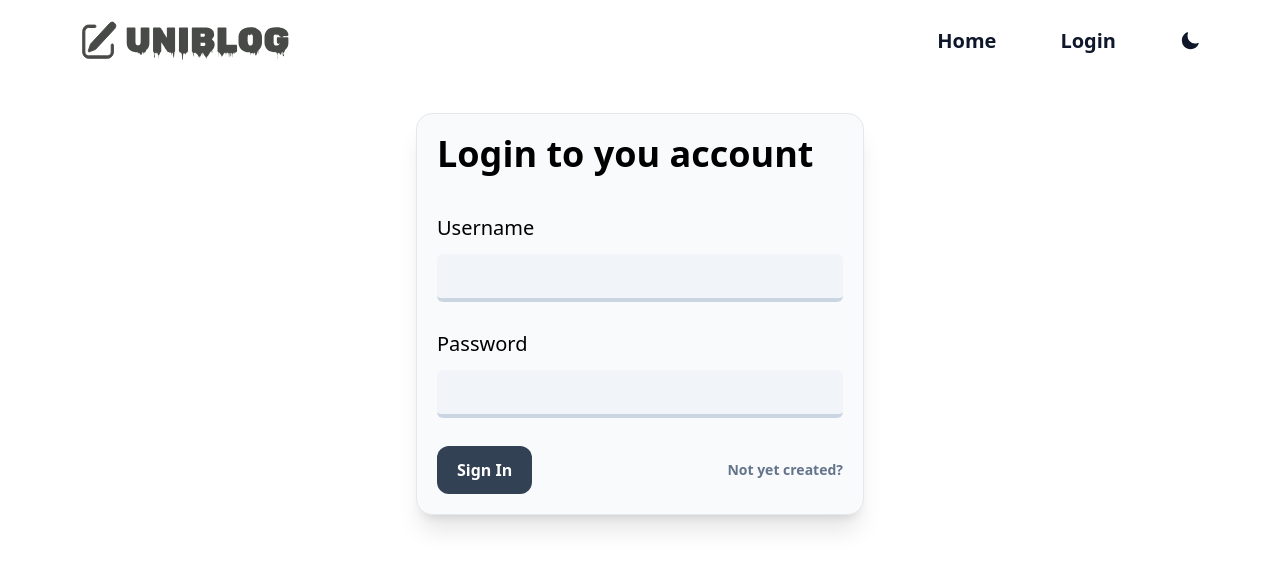
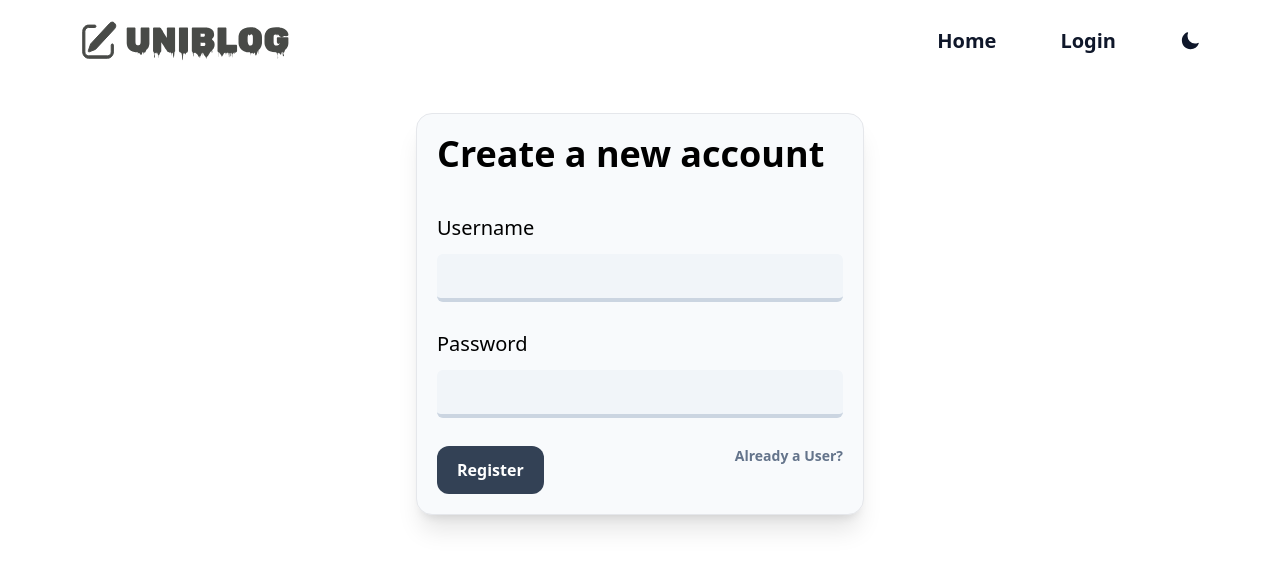
Before and after one commit to Rpaudel379/mern_stack_blog_article_frontend, a React (Vite) app: page /register in a window 1280 px wide. Shown: the top 568 px of the page. Built offline with nearby package versions, Linux system fonts and the light colour scheme.

Commit message:
fixed auth page

```diff
--- a/src/App.tsx
+++ b/src/App.tsx
@@ -1,5 +1,4 @@
 import { Routes, Route } from "react-router-dom";
-import Auth from "@pages/Auth";
 import Dashboard from "@pages/Dashboard";
 import Edit from "@pages/Dashboard/Edit";
 import Home from "@pages/Home";
@@ -9,6 +8,8 @@
 import NotFound from "@pages/NotFound";
 import ProtectedRoutes from "@components/ProtectedRoutes";
 import MyBlogs from "@/src/components/Home/MyBlogs";
+import Login from "@pages/Login";
+import Register from "@pages/Register";
 
 function App() {
   return (
@@ -35,8 +36,8 @@
         </Route>
         {/* protected <routes></routes> */}
 
-        <Route path="/login" element={<Auth />} />
-        <Route path="/register" element={<Auth />} />
+        <Route path="/login" element={<Login />} />
+        <Route path="/register" element={<Register />} />
         <Route path="*" element={<NotFound />} />
       </Routes>
     </div>
--- a/src/hooks/useAuth.ts
+++ b/src/hooks/useAuth.ts
@@ -35,7 +35,7 @@
   const navigate = useNavigate();
 
   const [user, setUser] = useState<User>(initialState);
-  const [isLogin, setIsLogin] = useState(pathname === "/login");
+  const isLogin = pathname === "/login";
   console.log(isLogin);
 
   const [loading, setLoading] = useState(false);
@@ -95,19 +95,6 @@
     setUser((user) => ({ ...user, [e.target.name]: e.target.value }));
   };
 
-  const handleToggleForm = () => {
-    // Change the URL based on the form being toggled
-    if (isLogin) {
-      navigate("/register");
-    } else {
-      navigate("/login");
-    }
-  };
-
-  useEffect(() => {
-    setIsLogin((prevState) => !prevState);
-  }, [pathname]);
-
   useEffect(() => {
     if (error.length) {
       if (error.includes("username")) {
@@ -124,8 +111,5 @@
     handleSubmit,
     handleChange,
     errorHighlight,
-
-    isLogin,
-    handleToggleForm,
   };
 };
--- a/src/pages/Auth.tsx
+++ b/src/pages/Login.tsx
@@ -1,22 +1,14 @@
 import useAuth from "@/src/hooks/useAuth";
+import { Link } from "react-router-dom";
 
-const Auth = () => {
-  const {
-    handleChange,
-    loading,
-    error,
-    errorHighlight,
-    handleSubmit,
-    isLogin,
-    handleToggleForm,
-  } = useAuth();
+const Login = () => {
+  const { handleChange, loading, error, errorHighlight, handleSubmit } =
+    useAuth();
 
   return (
     <div className="flex justify-center">
       <div className="relative w-full rounded-2xl border bg-slate-50 p-5 shadow-xl dark:bg-slate-900 dark:text-white md:max-w-md">
-        <p className="text-4xl font-bold">
-          {isLogin ? "Login to you account" : "Create a new account"}
-        </p>
+        <p className="text-4xl font-bold">Login to you account</p>
 
         {loading && (
           <div className="absolute left-0 top-0 z-30 flex h-full w-full items-center justify-center bg-slate-100/80 ">
@@ -73,27 +65,14 @@
               type="submit"
               className="rounded-xl bg-slate-700 px-5 py-3 text-white hover:bg-slate-600 dark:bg-slate-800 dark:hover:bg-slate-700"
             >
-              {isLogin ? "Sign In" : "Register"}
+              Sign In
             </button>
-            {isLogin ? (
-              <button
-                onClick={handleToggleForm}
-                type="button"
-                className="text-sm font-semibold text-slate-500 hover:text-slate-700 dark:text-slate-300 dark:hover:text-slate-400"
-              >
-                Not yet created?
-              </button>
-            ) : (
-              <>
-                <button
-                  onClick={handleToggleForm}
-                  type="button"
-                  className="text-sm font-semibold text-slate-500 hover:text-slate-700 dark:text-slate-300 dark:hover:text-slate-400"
-                >
-                  Already a User?
-                </button>
-              </>
-            )}
+            <Link
+              to={"/register"}
+              className="text-sm font-semibold text-slate-500 hover:text-slate-700 dark:text-slate-300 dark:hover:text-slate-400"
+            >
+              Not yet created?
+            </Link>
           </div>
         </form>
       </div>
@@ -101,7 +80,7 @@
   );
 };
 
-export default Auth;
+export default Login;
 
 /*
 
--- /dev/null
+++ b/src/pages/Register.tsx
@@ -0,0 +1,136 @@
+import useAuth from "@/src/hooks/useAuth";
+import { Link } from "react-router-dom";
+
+const Register = () => {
+  const { handleChange, loading, error, errorHighlight, handleSubmit } =
+    useAuth();
+
+  return (
+    <div className="flex justify-center">
+      <div className="relative w-full rounded-2xl border bg-slate-50 p-5 shadow-xl dark:bg-slate-900 dark:text-white md:max-w-md">
+        <p className="text-4xl font-bold">Create a new account</p>
+
+        {loading && (
+          <div className="absolute left-0 top-0 z-30 flex h-full w-full items-center justify-center bg-slate-100/80 ">
+            <div
+              className="inline-block h-6 w-6 animate-spin rounded-full border-[3px] border-current border-t-transparent text-slate-600"
+              role="status"
+              aria-label="loading"
+            >
+              <span className="sr-only">Loading...</span>
+            </div>
+          </div>
+        )}
+
+        <form className="login form mt-10 space-y-7" onSubmit={handleSubmit}>
+          {error && <p className="text-red-600">{error}</p>}
+
+          {/* place for email -> maybe in future */}
+
+          <div>
+            <label
+              htmlFor="username"
+              className={`${errorHighlight.username && "text-red-500"}`}
+            >
+              Username
+            </label>
+            <input
+              type="text"
+              name="username"
+              id="username"
+              onChange={handleChange}
+              className={`${errorHighlight.username && "!border-red-500"}`}
+            />
+          </div>
+          <div>
+            <div className="flex items-center justify-between ">
+              <label
+                htmlFor="password"
+                className={`${errorHighlight.password && "text-red-500"}`}
+              >
+                Password
+              </label>
+              {/* place for for forgot password -> maybe in future */}
+            </div>
+            <input
+              type="password"
+              name="password"
+              id="password"
+              onChange={handleChange}
+              className={`${errorHighlight.password && "!border-red-500"}`}
+            />
+          </div>
+          <div className="text-md flex justify-between font-semibold">
+            <button
+              type="submit"
+              className="rounded-xl bg-slate-700 px-5 py-3 text-white hover:bg-slate-600 dark:bg-slate-800 dark:hover:bg-slate-700"
+            >
+              Register
+            </button>
+
+            <Link
+              to={"/login"}
+              className="text-sm font-semibold text-slate-500 hover:text-slate-700 dark:text-slate-300 dark:hover:text-slate-400"
+            >
+              Already a User?
+            </Link>
+          </div>
+        </form>
+      </div>
+    </div>
+  );
+};
+
+export default Register;
+
+/*
+
+  useEffect(() => {
+    if (error.length) {
+      if (error.includes("username or email")) {
+        setErrorHighlight({ ...errorHighlight, username: true, email: true });
+      } else if (error.includes("username")) {
+        setErrorHighlight({ ...errorHighlight, username: true });
+      } else if (error.includes("password")) {
+        setErrorHighlight({ ...errorHighlight, password: true });
+      } else {
+        setErrorHighlight({ ...errorHighlight, email: true });
+      }
+    }
+  }, [error]);
+*/
+
+/*
+     {!isLogin && (
+            <>
+              <div>
+                <label
+                  htmlFor="email"
+                  className={`${errorHighlight.email && "text-red-500"}`}
+                >
+                  Email
+                </label>
+                <input
+                  type="text"
+                  name="email"
+                  id="email"
+                  onChange={handleChange}
+                  className={`${errorHighlight.email && "!border-red-500"}`}
+                />
+              </div>{" "}
+            </>
+          )}
+
+*/
+
+/*
+
+ {isLogin && (
+                <Link
+                  to={"/forgot"}
+                  className="text-sm font-semibold text-slate-500 hover:text-slate-700 dark:text-slate-300 dark:hover:text-slate-400"
+                >
+                  forgot password?
+                </Link>
+              )}
+*/
```
